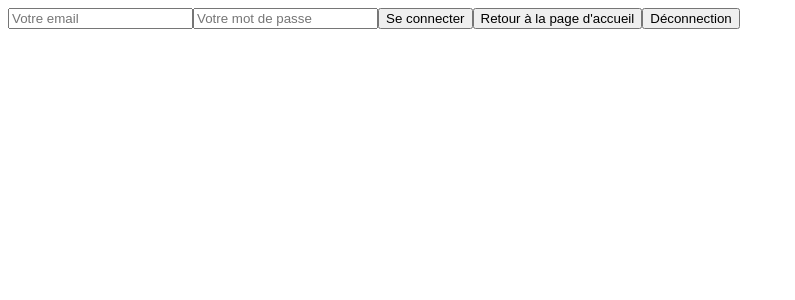
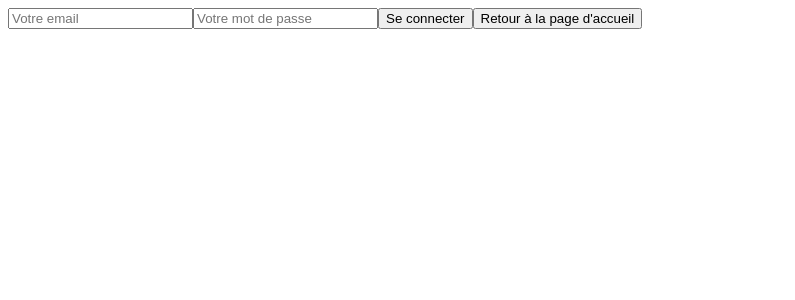
Before and after one commit to moumax/obsst, a React (Vite) app in the folder frontend/: page /login in a window 1280 px wide. Shown: the top 300 px of the page, without its empty margins (0-795 px from the left). Built offline with nearby package versions, Linux system fonts and the light colour scheme.

Commit message:
Create a disconnect button condition

```diff
--- a/frontend/src/pages/Login.jsx
+++ b/frontend/src/pages/Login.jsx
@@ -7,7 +7,7 @@ import CurrentUserContext from "../contexts/userContext";
 export default function Login() {
   const [mail, setMail] = useState("");
   const [password, setPassword] = useState("");
-  const { setUser } = useContext(CurrentUserContext);
+  const { user, setUser } = useContext(CurrentUserContext);
   const navigate = useNavigate();
 
   const handleSubmit = (e) => {
@@ -64,6 +64,7 @@ export default function Login() {
         <button type="button" onClick={() => navigate("/")}>
           Retour à la page d'accueil
         </button>
+        {user && (
           <button
             type="button"
             onClick={() => {
@@ -72,6 +73,7 @@ export default function Login() {
           >
             Déconnection
           </button>
+        )}
       </form>
     </div>
   );
```
Lines whose indentation alone changed are shown as unchanged.
